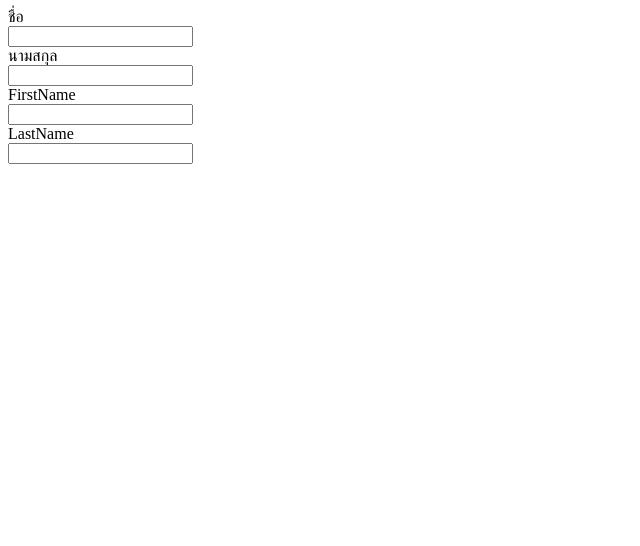
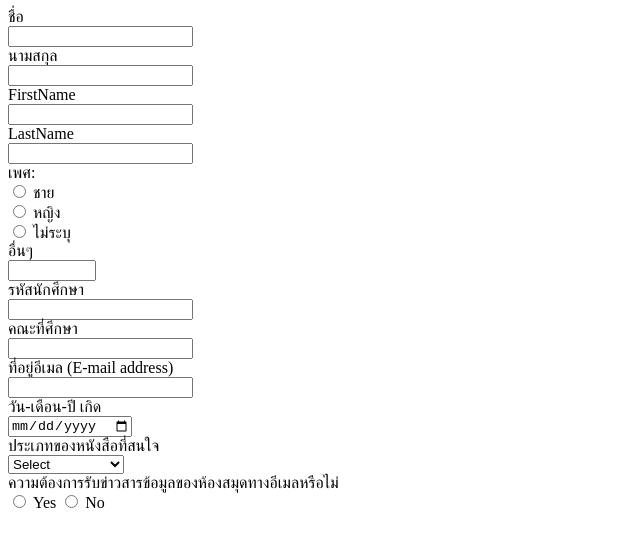
Before and after one commit to Kuntanat/6709650136_LibraryMembershipApplicationForm, a plain HTML site: page index.html in a window 1280 px wide. Shown: the whole page, without its empty margins (0-640 px from the left). Drawn offline with Linux system fonts and the light colour scheme.

Commit message:
Add label and input for All information

```diff
--- a/index.html
+++ b/index.html
@@ -6,6 +6,7 @@
     <title>LibraryMembershipApplicationFormPublic</title>
 </head>
 <body>
+    <form>
     <label for="TH Firstname">ชื่อ</label><br>
     <input type="text" id="THFirstname" name="THFirstname"><br>
     <label for="TH Lastname">นามสกุล</label><br>
@@ -13,6 +14,40 @@
     <label for="ENG Firstname">FirstName</label><br>
     <input type="text" id="ENGFirstname" name="ENGFirstname"><br>
     <label for="ENG Lastname">LastName</label><br>
-    <input type="text" id="ENGLastname" name="ENGLastname">
+    <input type="text" id="ENGLastname" name="ENGLastname"><br>
+    <label for="gender">เพศ:</label><br>
+    <input type="radio" id="male" name="gender" value="male">
+    <label for="male">ชาย</label><br>
+    <input type="radio" id="female" name="gender" value="female">
+    <label for="female">หญิง</label><br>
+    <input type="radio" id="์Notspecified" name="gender" value="Notspecified">
+    <label for="Notspecified">ไม่ระบุ</label><br>
+    <label for="Others">อื่นๆ</label><br>
+    <input type="text" id="Others" name="gender" style="width: 80px;"><br>
+    <label for="Student ID">รหัสนักศึกษา</label><br>
+    <input type="text" id="Student ID" name="Student ID"><br>
+    <label for="Faculty">คณะที่ศึกษา</label><br>
+    <input type="text" id="Faculty" name="Faculty"><br>
+    <label for="E-mail">ที่อยู่อีเมล (E-mail address)</label><br>
+    <input type="text" id="E-mail" name="E-mail"><br>
+    <label for="date">วัน-เดือน-ปี เกิด</label><br>
+    <input type="date" id="date" name="date" value="date"><br>
+    <label for="books">ประเภทของหนังสือที่สนใจ</label><br>
+    <select name="books" id="books">
+    <option value="Select2">Select</option>
+    <option value="Historical fiction">Historical fiction</option>
+    <option value="Science fiction">Science fiction</option>
+    <option value="Horror">Horror</option>
+    <option value="Tragedy">Tragedy</option>
+    <option value="Romance">Romance</option>
+    <option value="Western">Western</option>
+    <option value="Literary fiction">Literary fiction</option>
+    </select><br>
+    <label for="books">ความต้องการรับข่าวสารข้อมูลของห้องสมุดทางอีเมลหรือไม่</label><br>
+    <input type="radio" id="Yes" name="Yes" value="Yes">
+    <label for="Yes">Yes</label>
+    <input type="radio" id="No" name="No" value="No">
+    <label for="No">No</label>
+</form>
 </body>
 </html>
```
